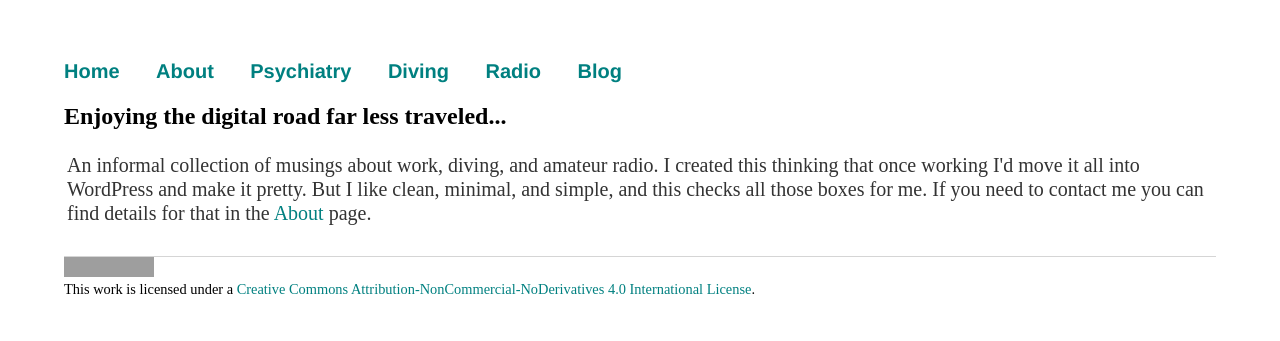
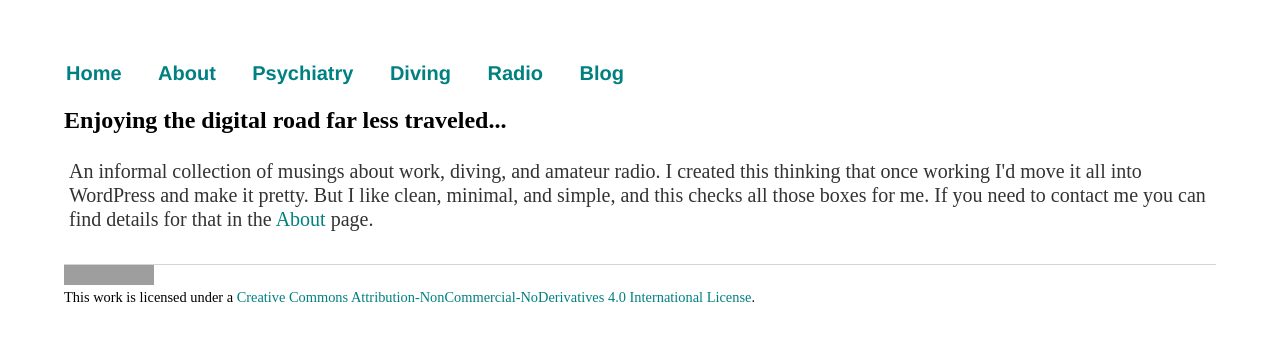
Before and after one commit to rickdonnelly/rickdonnelly.github.io, a Jekyll site: the page built from index.html, in a window 1280 px wide. Shown: the top 341 px of the page. Built offline with Jekyll 4.4.1, drawn with Linux system fonts in a browser that asks for light colours; grey boxes are pictures that could not be loaded.

Commit message:
Update main.css

```diff
--- a/css/main.css
+++ b/css/main.css
@@ -4,7 +4,7 @@ body {
 }
 nav ul, footer ul {
     font-family:'Helvetica', 'Arial', 'Sans-Serif';
-    padding: 0px;
+    padding: 2px;
     list-style: none;
     font-weight: bold;
 }
@@ -27,7 +27,7 @@ p {
     font-size: 1.25em;
     line-height: 1.2em;
     color: #333;
-    padding: 3px;  /* Originally 12, but 0 is too much */
+    padding: 5px;  /* Originally 12, but 0 is too much */
     margin-bottom: 0em;
     margin-top: 0em;
 }
```
